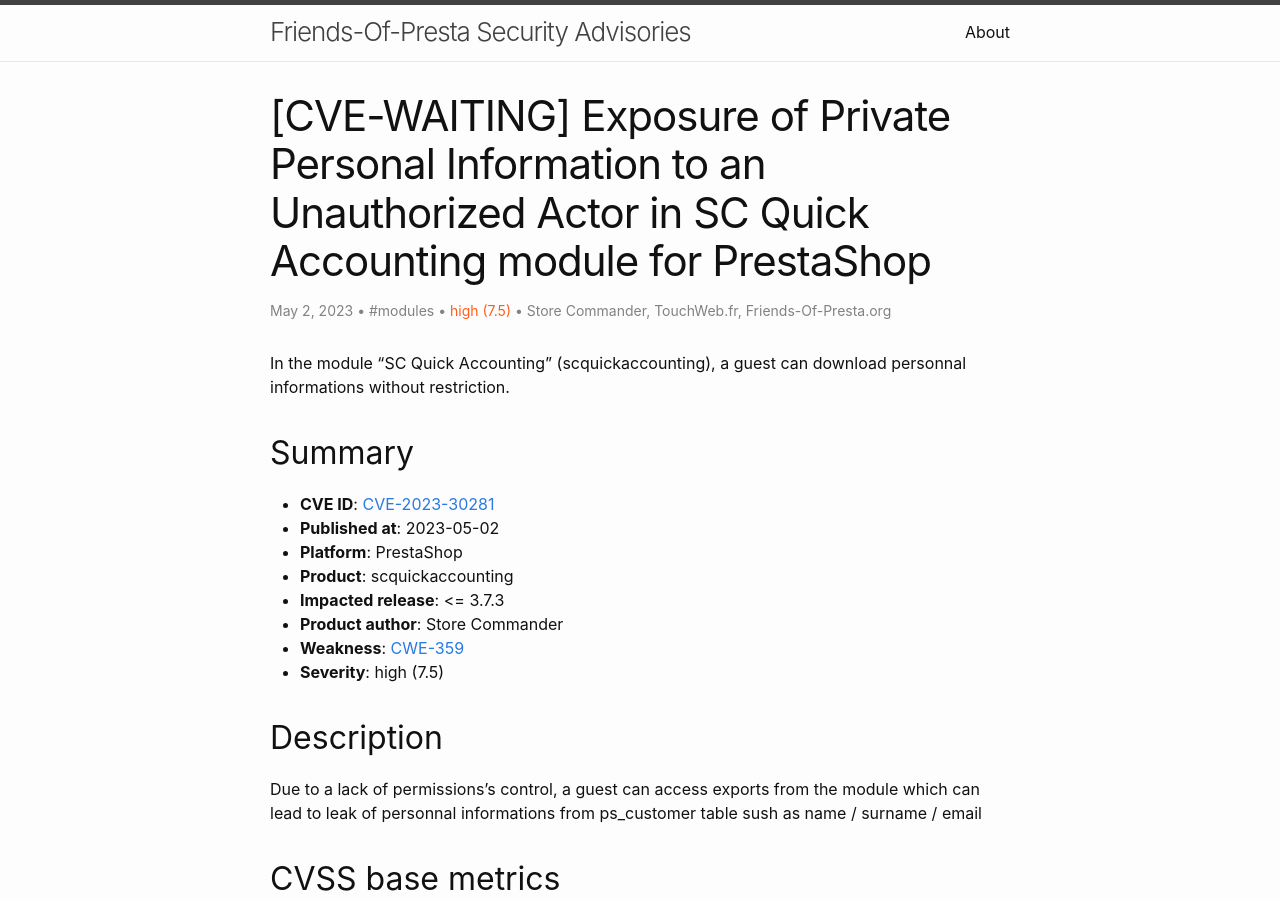
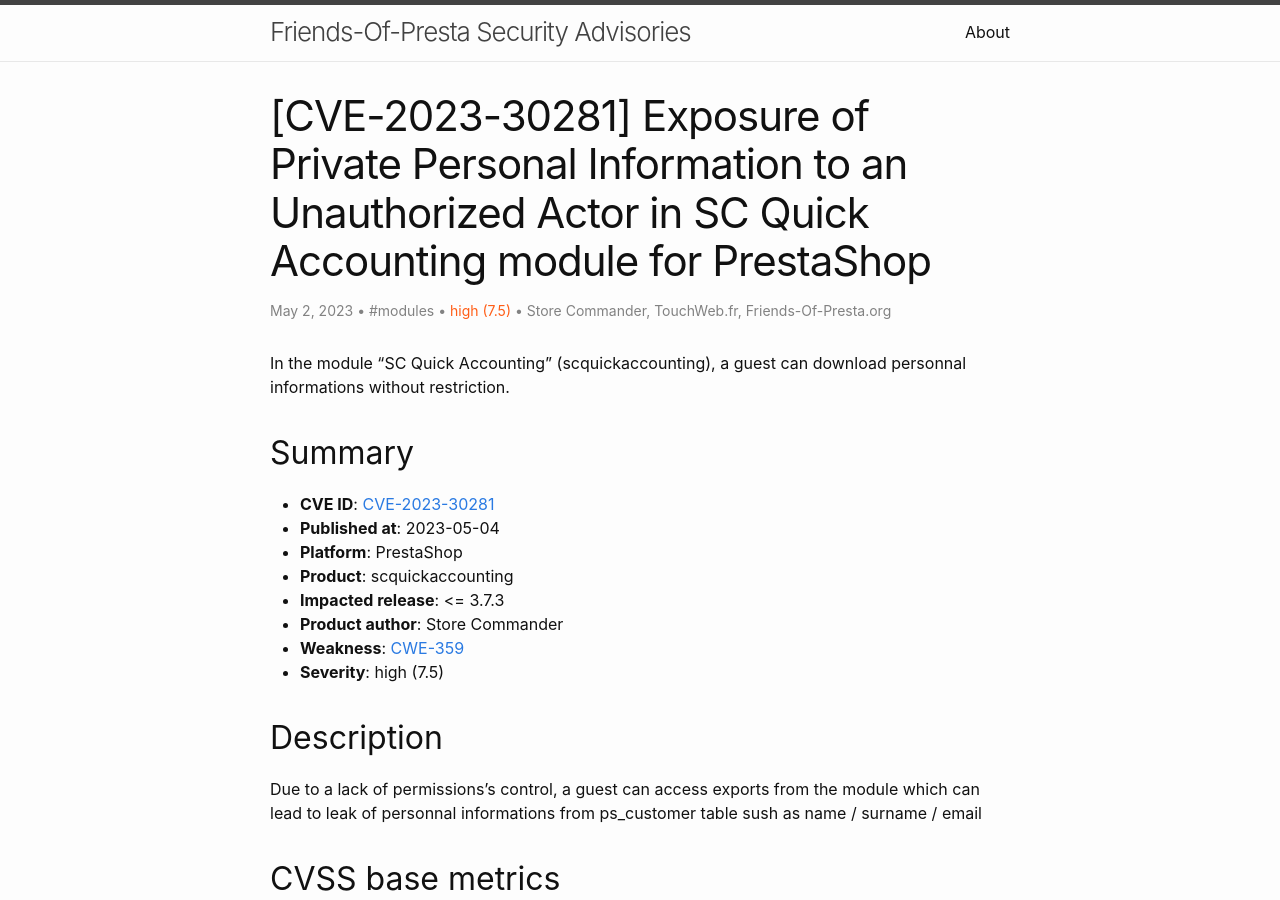
Before and after one commit to friends-of-presta/security-advisories, a Jekyll site: the page built from _posts/2023-05-02-scquickaccounting.md, in a window 1280 px wide and 900 px high. Built offline with Jekyll 4.4.1, drawn with Linux system fonts in a browser that asks for light colours.

Commit message:
Update 2023-05-02-scquickaccounting.md

```diff
--- a/_posts/2023-05-02-scquickaccounting.md
+++ b/_posts/2023-05-02-scquickaccounting.md
@@ -1,6 +1,6 @@
 ---
 layout: post
-title: "[CVE-WAITING] Exposure of Private Personal Information to an Unauthorized Actor in SC Quick Accounting module for PrestaShop"
+title: "[CVE-2023-30281] Exposure of Private Personal Information to an Unauthorized Actor in SC Quick Accounting module for PrestaShop"
 categories: modules
 author:
 - Store Commander
@@ -15,7 +15,7 @@ In the module "SC Quick Accounting" (scquickaccounting), a guest can download pe
 ## Summary
 
 * **CVE ID**: [CVE-2023-30281](https://cve.mitre.org/cgi-bin/cvename.cgi?name=CVE-2023-30281)
-* **Published at**: 2023-05-02
+* **Published at**: 2023-05-04
 * **Platform**: PrestaShop
 * **Product**: scquickaccounting
 * **Impacted release**: <= 3.7.3
@@ -54,7 +54,7 @@ Due to a lack of permissions's control, a guest can access exports from the modu
 | 2022-12-12 | Author provide patch                                |
 | 2023-03-30 | Request a CVE ID                                    |
 | 2023-05-02 | Received CVE ID                                     |
-| 2023-05-02 | Publish this security advisory                      |
+| 2023-05-04 | Publish this security advisory                      |
 
 ## Other recommandations
 
```
